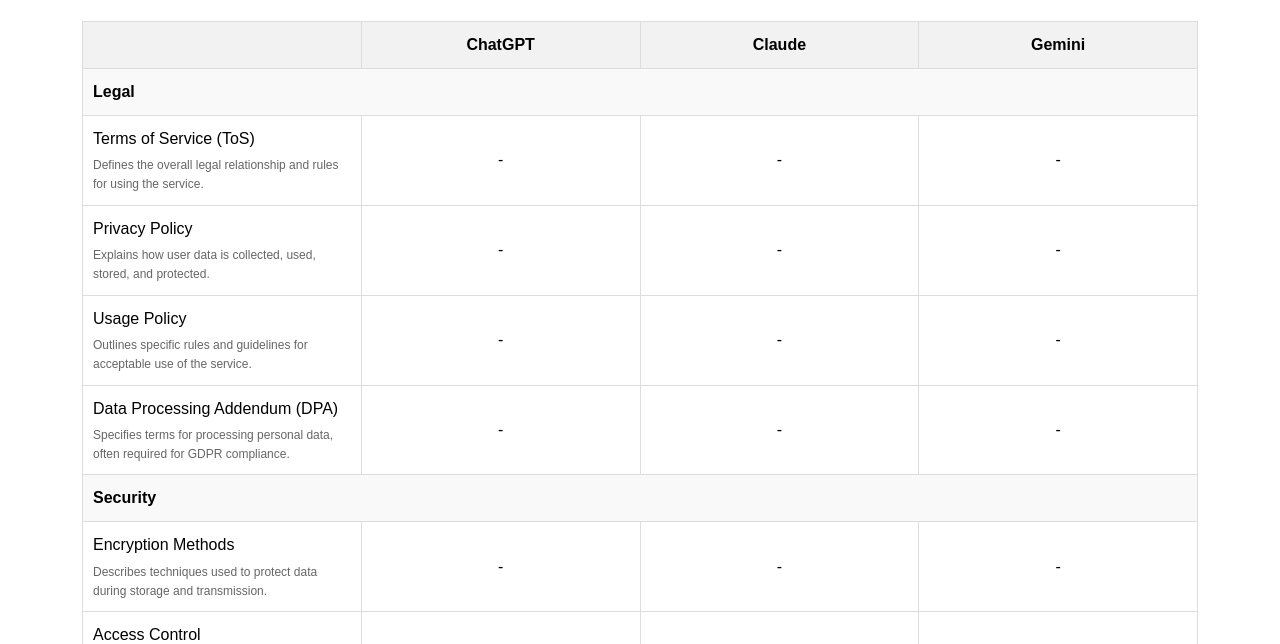
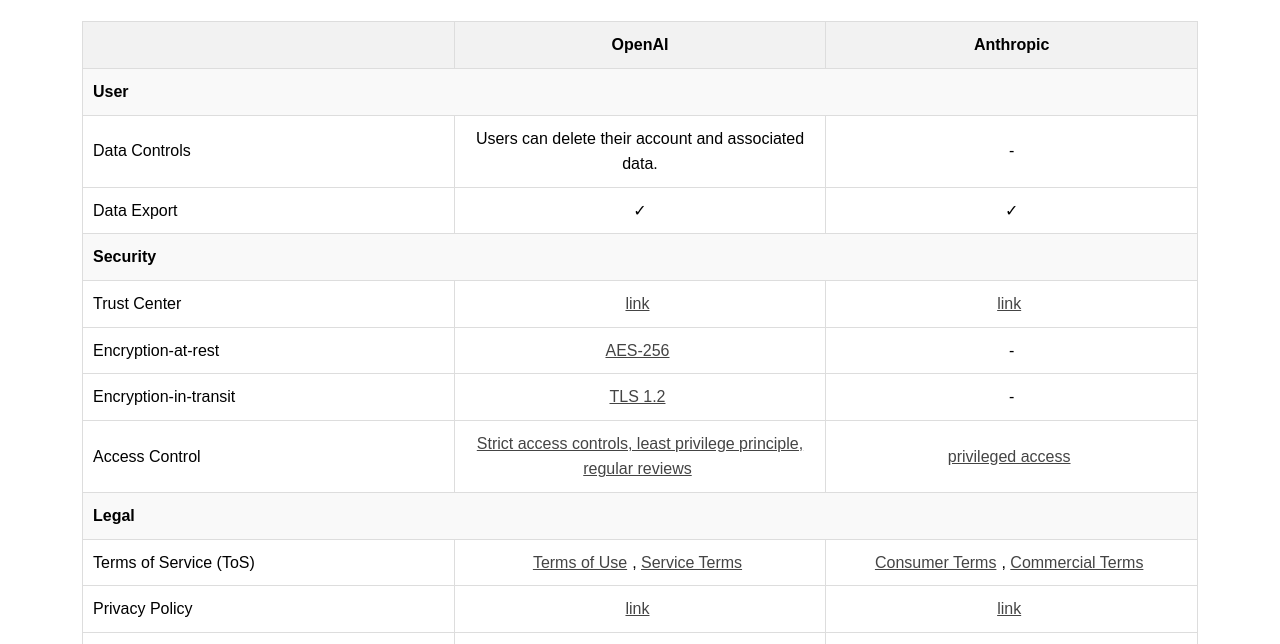
Before and after one commit to hanniehoney/data-watchtower, a plain HTML site: page index.html in a window 1280 px wide. Shown: the part 140-784 px from the top of the page. Drawn offline with Linux system fonts and the light colour scheme.

Commit message:
update UI and add json file of companies

```diff
--- a/script.js
+++ b/script.js
@@ -1,70 +1,81 @@
-const comparisonData = {
-    chatbots: [
-        { name: "ChatGPT" },
-        { name: "Claude" },
-        { name: "Gemini" }
-    ],
-    categories: [
-        {
-            name: "Legal",
-            items: [
-                { name: "Terms of Service (ToS)", description: "Defines the overall legal relationship and rules for using the service." },
-                { name: "Privacy Policy", description: "Explains how user data is collected, used, stored, and protected." },
-                { name: "Usage Policy", description: "Outlines specific rules and guidelines for acceptable use of the service." },
-                { name: "Data Processing Addendum (DPA)", description: "Specifies terms for processing personal data, often required for GDPR compliance." }
-            ]
-        },
-        {
-            name: "Security",
-            items: [
-                { name: "Encryption Methods", description: "Describes techniques used to protect data during storage and transmission." },
-                { name: "Access Control", description: "Details measures to ensure only authorized personnel can access user data." }
-            ]
-        },
-        {
-            name: "User",
-            items: [
-                { name: "Data Controls", description: "Options provided to users for managing their personal data and privacy settings." },
-                { name: "Data Export", description: "Functionality allowing users to download and transfer their personal data." }
-            ]
+const services = ['openai', 'anthropic'];
+
+async function fetchServiceData(service) {
+  const response = await fetch(`services/${service}.json`);
+  return response.json();
 }
-    ]
-};
 
-function generateTable() {
+async function generateTable() {
   const table = document.getElementById('comparison-table');
   const thead = table.querySelector('thead tr');
   const tbody = table.querySelector('tbody');
+
+  // Fetch all service data
+  const servicesData = await Promise.all(services.map(fetchServiceData));
 
   // Generate header
   const emptyTh = document.createElement('th');
   emptyTh.className = "feature-column";
   thead.appendChild(emptyTh);
 
-    comparisonData.chatbots.forEach(chatbot => {
+  servicesData.forEach(service => {
     const th = document.createElement('th');
-        th.textContent = chatbot.name;
+    th.innerHTML = `<a href="${service.website}" target="_blank">${service.name}</a>`;
     th.className = "chatbot-column";
     thead.appendChild(th);
   });
 
   // Generate rows
-    comparisonData.categories.forEach(category => {
+  const categories = [
+    { name: "User", items: ["Data Controls", "Data Export"] },
+    { name: "Security", items: ["Trust Center", "Encryption-at-rest", "Encryption-in-transit", "Access Control"] },
+    { name: "Legal", items: ["Terms of Service (ToS)", "Privacy Policy", "Usage Policy", "Other Policies"] }
+  ];
+
+  categories.forEach(category => {
     const categoryRow = document.createElement('tr');
-        categoryRow.innerHTML = `<td colspan="4" class="category-name">${category.name}</td>`;
+    categoryRow.innerHTML = `<td colspan="${services.length + 1}" class="category-name">${category.name}</td>`;
     tbody.appendChild(categoryRow);
 
     category.items.forEach(item => {
       const row = document.createElement('tr');
-            row.innerHTML = `
-                <td class="feature-column">
-                    ${item.name}
-                    <div class="description">${item.description}</div>
-                </td>
-            `;
+      row.innerHTML = `<td class="feature-column">${item}</td>`;
 
-            comparisonData.chatbots.forEach(() => {
-                row.innerHTML += `<td class="chatbot-column">-</td>`;  // Placeholder, replace with actual data when available
+      servicesData.forEach(service => {
+        let content = '-';
+        if (category.name === "Legal" || item === "Trust Center") {
+          const policy = service.policies[item] || service.security[item];
+          if (policy && policy.exists) {
+            if (policy.links) {
+              content = policy.links.map(link => `<a href="${link.url}" target="_blank">${link.name}</a>`).join(', ');
+            } else if (policy.link) {
+              content = `<a href="${policy.link}" target="_blank">link</a>`;
+            }
+          }
+        } else if (category.name === "Security") {
+          const data = service[category.name.toLowerCase()][item];
+          if (data && typeof data === 'object' && data.value && data.link) {
+            content = `<a href="${data.link}" target="_blank">${data.value}</a>`;
+          } else if (data) {
+            content = data;
+          }
+        } else if (category.name === "User") {
+          if (item === "Data Export") {
+            const data = service[category.name.toLowerCase()][item];
+            if (data && data.exists) {
+              content = '✓';
+              if (data.description) {
+                content += `<span class="tooltip">${data.description}</span>`;
+              }
+            }
+          } else {
+            const data = service[category.name.toLowerCase()][item];
+            if (data) {
+              content = data;
+            }
+          }
+        }
+        row.innerHTML += `<td class="chatbot-column">${content}</td>`;
       });
 
       tbody.appendChild(row);
--- /dev/null
+++ b/services/anthropic.json
@@ -0,0 +1,46 @@
+{
+  "name": "Anthropic",
+  "website": "https://www.anthropic.com",
+  "policies": {
+    "Terms of Service (ToS)": {
+      "exists": true,
+      "links": [
+        {"name": "Consumer Terms", "url": "https://www.anthropic.com/legal/consumer-terms"},
+        {"name": "Commercial Terms", "url": "https://www.anthropic.com/legal/commercial-terms"}
+      ]
+    },
+    "Privacy Policy": {
+      "exists": true,
+      "link": "https://www.anthropic.com/legal/privacy"
+    },
+    "Usage Policy": {
+      "exists": true,
+      "link": "https://www.anthropic.com/legal/use-policy"
+    },
+    "Other Policies": {
+      "exists": true,
+      "links": [
+        {"name": "Responsible Disclosure Policy", "url": "https://www.anthropic.com/responsible-disclosure-policy"}
+      ]
+    }
+  },
+  "security": {
+    "Trust Center": {
+      "exists": true,
+      "link": "https://trust.anthropic.com/"
+    },
+    "Encryption-at-rest": null,
+    "Encryption-in-transit": null,
+    "Access Control": {
+      "value": "privileged access",
+      "link": "https://trust.anthropic.com/controls#infrastructure-security"
+    }
+  },
+  "user": {
+    "Data Controls": null,
+    "Data Export": {
+      "exists": true,
+      "description": "Data export options are available for enterprise customers."
+    }
+  }
+}
--- /dev/null
+++ b/services/openai.json
@@ -0,0 +1,55 @@
+{
+  "name": "OpenAI",
+  "website": "https://openai.com",
+  "policies": {
+    "Terms of Service (ToS)": {
+      "exists": true,
+      "links": [
+        {"name": "Terms of Use", "url": "https://openai.com/policies/terms-of-use/"},
+        {"name": "Service Terms", "url": "https://openai.com/policies/service-terms/"}
+      ]
+    },
+    "Privacy Policy": {
+      "exists": true,
+      "link": "https://openai.com/policies/privacy-policy"
+    },
+    "Usage Policy": {
+      "exists": true,
+      "link": "https://openai.com/policies/usage-policies"
+    },
+    "Other Policies": {
+      "exists": true,
+      "links": [
+        {"name": "Data Processing Addendum", "url": "https://openai.com/policies/data-processing-addendum/"},
+        {"name": "Business Terms", "url": "https://openai.com/policies/business-terms/"},
+        {"name": "Enterprise Privacy", "url": "https://openai.com/enterprise-privacy/"},
+        {"name": "Coordinated Vulnerability Disclosure Policy", "url": "https://openai.com/policies/coordinated-vulnerability-disclosure-policy/"}
+      ]
+    }
+  },
+  "security": {
+    "Trust Center": {
+      "exists": true,
+      "link": "https://trust.openai.com/"
+    },
+    "Encryption-at-rest": {
+      "value": "AES-256",
+      "link": "https://trust.openai.com/?itemUid=ef061e5b-a2f4-469e-92bc-ab973e3d7842&source=click"
+    },
+    "Encryption-in-transit": {
+      "value": "TLS 1.2",
+      "link": "https://trust.openai.com/?itemUid=4ea65d1e-79fb-47cf-95a8-bdb24d2d6a4b&source=title"
+    },
+    "Access Control": {
+      "value": "Strict access controls, least privilege principle, regular reviews",
+      "link": "https://trust.openai.com/?itemUid=7103fdad-d6ac-45f6-b28d-e71f32884b7f&source=click"
+    }
+  },
+  "user": {
+    "Data Controls": "Users can delete their account and associated data.",
+    "Data Export": {
+      "exists": true,
+      "description": "OpenAI provides data export functionality for business customers."
+    }
+  }
+}
--- a/styles.css
+++ b/styles.css
@@ -48,6 +48,15 @@
     text-align: center;
 }
 
+th a {
+    color: inherit;
+    text-decoration: none;
+}
+
+th a:hover {
+    text-decoration: underline;
+}
+
 .feature-column {
     width: 25%;
     font-weight: normal;
@@ -56,16 +65,44 @@
 
 .chatbot-column {
     width: 25%;
+    position: relative;
     text-align: center;
 }
 
 .category-name {
     font-weight: bold;
     background-color: #f9f9f9;
+    text-align: left;
 }
 
-.description {
-    font-size: 12px;
-    color: #666;
-    margin-top: 5px;
+td a {
+    color: #444;
+    text-decoration: underline;
+    margin-right: 5px;
 }
+
+td a:hover {
+    text-decoration: none;
+}
+
+.tooltip {
+    visibility: hidden;
+    width: 200px;
+    background-color: #555;
+    color: #fff;
+    text-align: center;
+    border-radius: 6px;
+    padding: 5px;
+    position: absolute;
+    z-index: 1;
+    bottom: 125%;
+    left: 50%;
+    margin-left: -100px;
+    opacity: 0;
+    transition: opacity 0.3s;
+}
+
+.chatbot-column:hover .tooltip {
+    visibility: visible;
+    opacity: 1;
+}
```
Lines whose indentation alone changed are shown as unchanged.
